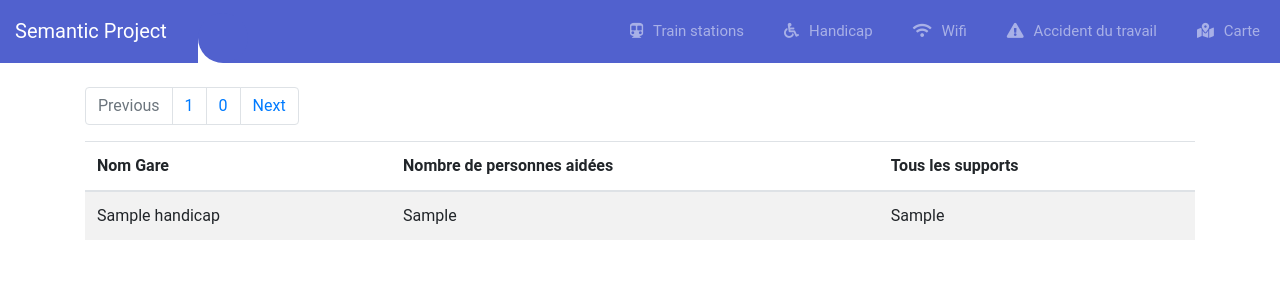
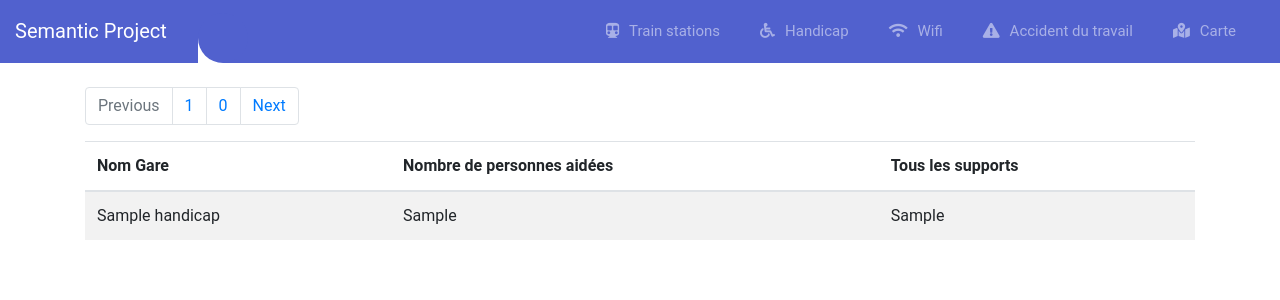
Before and after one commit to hydralom/semantic_web_datamining, a Symfony app: template symfony/semantic_project/templates/handicap/handicap.html.twig in a window 1280 px wide. Shown: the top 300 px of the page. Run offline with Twig, Linux system fonts and the light colour scheme; the template is opened without the code that fills it: most values are stand-ins (such as "Sample title", 1, 10 or a date in 2020); some libraries are stand-ins or nearby versions.

Commit message:
fix readme + makefile

```diff
--- a/symfony/semantic_project/templates/navbar.html.twig
+++ b/symfony/semantic_project/templates/navbar.html.twig
@@ -5,7 +5,7 @@
             <i class="fas fa-bars text-white"></i>
         </button>
         <div class="collapse navbar-collapse" id="navbarSupportedContent">
-            <ul class="navbar-nav ml-auto">
+            <ul class="navbar-nav ml-auto mr-4">
                 <div class="hori-selector">
                     <div class="left"></div>
                     <div class="right"></div>
```
Also changed, not shown: README.md, symfony/semantic_project/public/img/icon_train.png (added), 1 other file.
